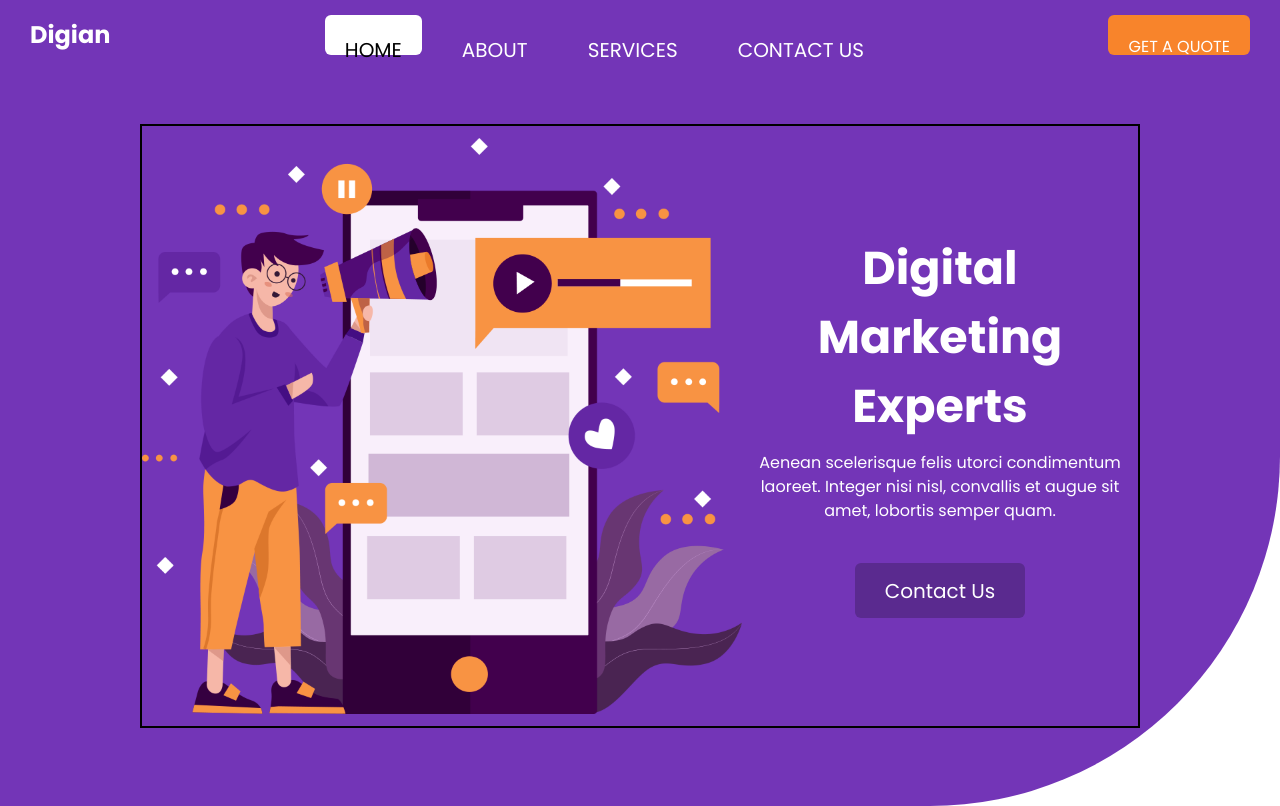
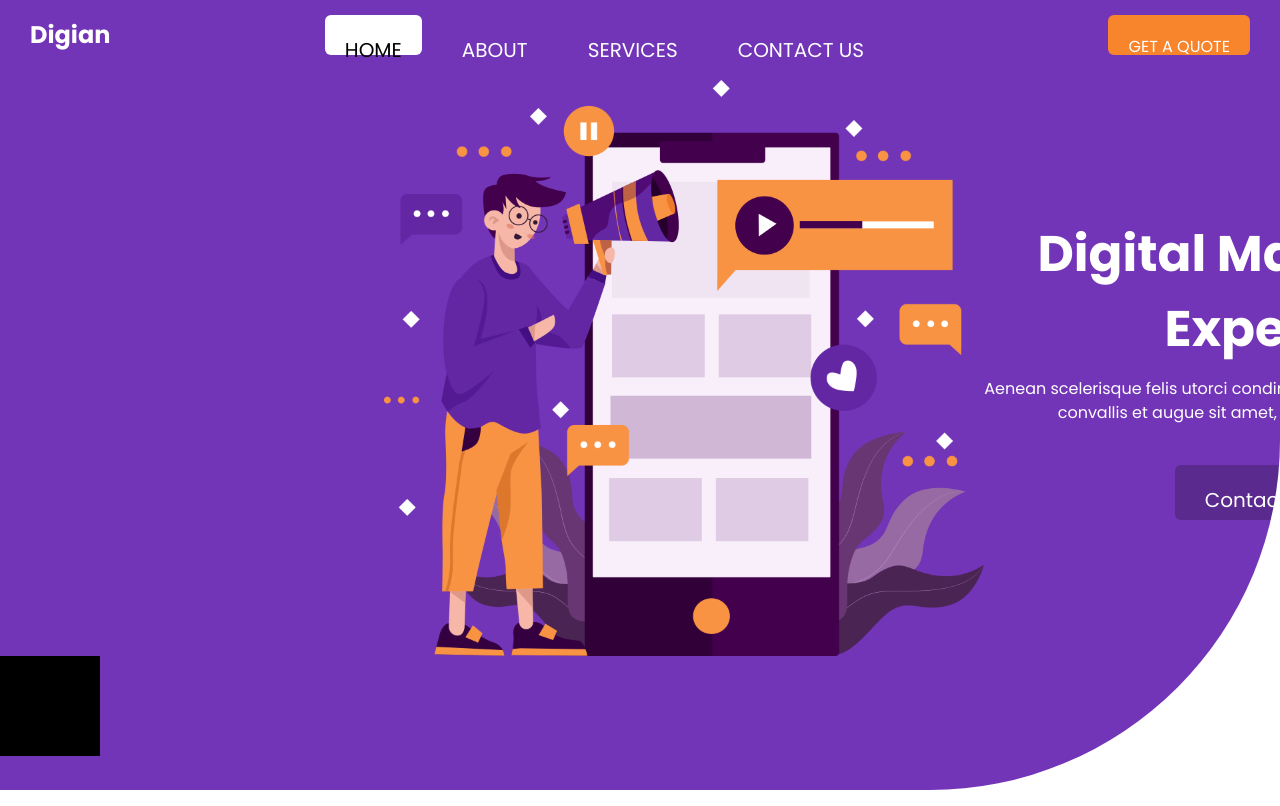
Before and after one commit to SvyatoyTapok/nextjs-dashboard, a Next.js app: page / in a window 1280 px wide. Built offline with nearby package versions, Linux system fonts and the light colour scheme; a web font is replaced by a local one.

Commit message:
centerCarousel

```diff
--- a/app/components/Carousel/Carousel.tsx
+++ b/app/components/Carousel/Carousel.tsx
@@ -10,57 +10,79 @@ export default function Carousel() {
             title: 'Digital Marketing Experts',
             subTitle: 'Aenean scelerisque felis utorci condimentum laoreet. Integer nisi nisl, convallis et augue sit amet, lobortis semper quam.'
         },
+        {
+            id: '2',
+            src: './',
+            title: 'Digital Marketing Experts',
+            subTitle: 'Aenean scelerisque felis utorci condimentum laoreet. Integer nisi nisl, convallis et augue sit amet, lobortis semper quam.'
+        },
+        {
+            id: '3',
+            src: './',
+            title: 'Digital Marketing Experts',
+            subTitle: 'Aenean scelerisque felis utorci condimentum laoreet. Integer nisi nisl, convallis et augue sit amet, lobortis semper quam.'
+        },
     ]
 
     return (
-        <div className="container" >
-            < div className="slider"
+        <div
+            className="container"
             style={{
-                    width: '1000px',
-                    border: '2px solid black',
-                    margin: '30px auto',
-                    justifyContent: 'center',
-                    alignItems: 'center',
+                alignContent: 'center',
+                height: '100%'
             }}>
+            < div className="slider" >
                 <div className="sliderLine"
                     style={{
-                        height: '600px',
+                        width: 3450,
                         display: 'flex',
                         flexDirection: 'row',
-                        position: 'relative',
-
                     }}>
                     {carouselData.map(item =>
                         <div
-                            style={{
-                                display: 'flex',
-                                justifyContent: 'center',
-                                alignItems: 'center',
-                            }}
                             className="sliderItem"
                             key={item.id}>
                             <div className="imageContaner"
                                 style={{
                                     display: 'flex',
                                     flexDirection: 'row',
-                                }}
-                            >
+                                    width: 1920,
+                                    justifyContent: 'center',
+                                }}>
+                                <div style={{
+                                    display: 'flex', width: '60%',
+                                }}>
                                     <Image
+                                        priority={true}
                                         width={600}
-                                    height={500}
                                         src={sliderImg}
-                                    alt={"img"} />
-                                <div style={{ alignItems: 'center', display: 'flex', flexDirection: 'column', justifyContent: 'center' }} className="textContainer">
+                                        alt={"img"}
+                                    />
+                                    <div
+                                        className="textContainer"
+                                        style={{
+                                            alignItems: 'center',
+                                            display: 'flex',
+                                            flexDirection: 'column',
+                                            justifyContent: 'center'
+                                        }}>
                                         <p style={{
                                             textAlign: 'center',
-                                        fontSize: 46,
+                                            fontSize: 50,
                                             fontWeight: 'bold',
                                             color: 'white'
-                                    }}>{item.title}</p>
-                                    <p style={{ color: 'white', textAlign: 'center', marginTop: 10 }}>{item.subTitle}</p>
+                                        }}>
+                                            {item.title}
+                                        </p>
+                                        <p
+                                            style={{
+                                                color: 'white',
+                                                textAlign: 'center',
+                                                marginTop: 10
+                                            }}>
+                                            {item.subTitle}
+                                        </p>
                                         <HeaderMoveButton
-                                        paddingBottom={12}
-                                        paddingTop={12}
                                             paddingLeft={30}
                                             paddingRight={30}
                                             height={55}
@@ -73,10 +95,17 @@ export default function Carousel() {
                                         />
                                     </div>
                                 </div>
+
                             </div>
+
+                        </div>
+
                     )
+
                     }
+
                 </div>
+                <div style={{ width: '100px', height: '100px', backgroundColor: 'black' }}></div>
             </div >
             <button></button>
         </div >
--- a/app/components/HeaderButton/HeaderButton.tsx
+++ b/app/components/HeaderButton/HeaderButton.tsx
@@ -41,14 +41,14 @@ export default function HeaderButton({ bgColor, width, height, textColor, text,
                 marginLeft: 10,
                 marginRight: 10
             }}>
-            <text style={{
+            <p style={{
                 color: hover && isHover ? '' : textColor,
                 transition: "color 600ms ease-in-out",
                 fontSize: fontSize ? fontSize : 16,
                 fontWeight: fontWeight ? fontWeight : 400,
             }}>
                 {text}
-            </text>
+            </p>
         </Link>
     )
 }
--- a/app/components/HeaderLogo/HeaderLogo.tsx
+++ b/app/components/HeaderLogo/HeaderLogo.tsx
@@ -7,7 +7,7 @@ type Props = {
 export default function HeaderLogo({ href }: Props) {
     return (
         <Link href={href}>
-            <text style={{ color: 'white', fontSize: 24, fontWeight: 'bold' }}>Digian</text>
+            <p style={{ color: 'white', fontSize: 24, fontWeight: 'bold' }}>Digian</p>
         </Link>
     )
 }
--- a/app/components/HeaderMoveButton/HeaderMoveButton.tsx
+++ b/app/components/HeaderMoveButton/HeaderMoveButton.tsx
@@ -49,13 +49,13 @@ export default function HeaderButton({ bgColor, paddingLeft, paddingRight, paddi
                 marginRight: 10,
                 transform: hover ? 'translateY(-6%)' : 'translateY(0%)'
             }}>
-            <text style={{
+            <p style={{
                 color: textColor,
                 fontSize: fontSize ? fontSize : 16,
                 fontWeight: fontWeight ? fontWeight : 400,
             }}>
                 {text}
-            </text>
+            </p>
         </Link>
     )
 }
--- a/app/page.tsx
+++ b/app/page.tsx
@@ -2,20 +2,18 @@ import Carousel from "./components/Carousel/Carousel";
 
 export default function Page() {
   return (
-    <>
     <div
       style={{
+        overflow: 'auto',
+        msOverflowStyle: 'none',
+        scrollbarWidth: 'none',
         backgroundColor: '#7335b7',
-          position: 'absolute',
-          height: '92vh',
-          width: '100%',
         borderRadius: '0 0 350px 0',
+        height: '90vh',
+        alignItems: 'center',
         display: 'flex',
-          alignItems: 'center',
-          justifyContent: 'center',
       }}>
       <Carousel />
     </div>
-    </>
   );
 }
```
Lines whose indentation alone changed are shown as unchanged.
